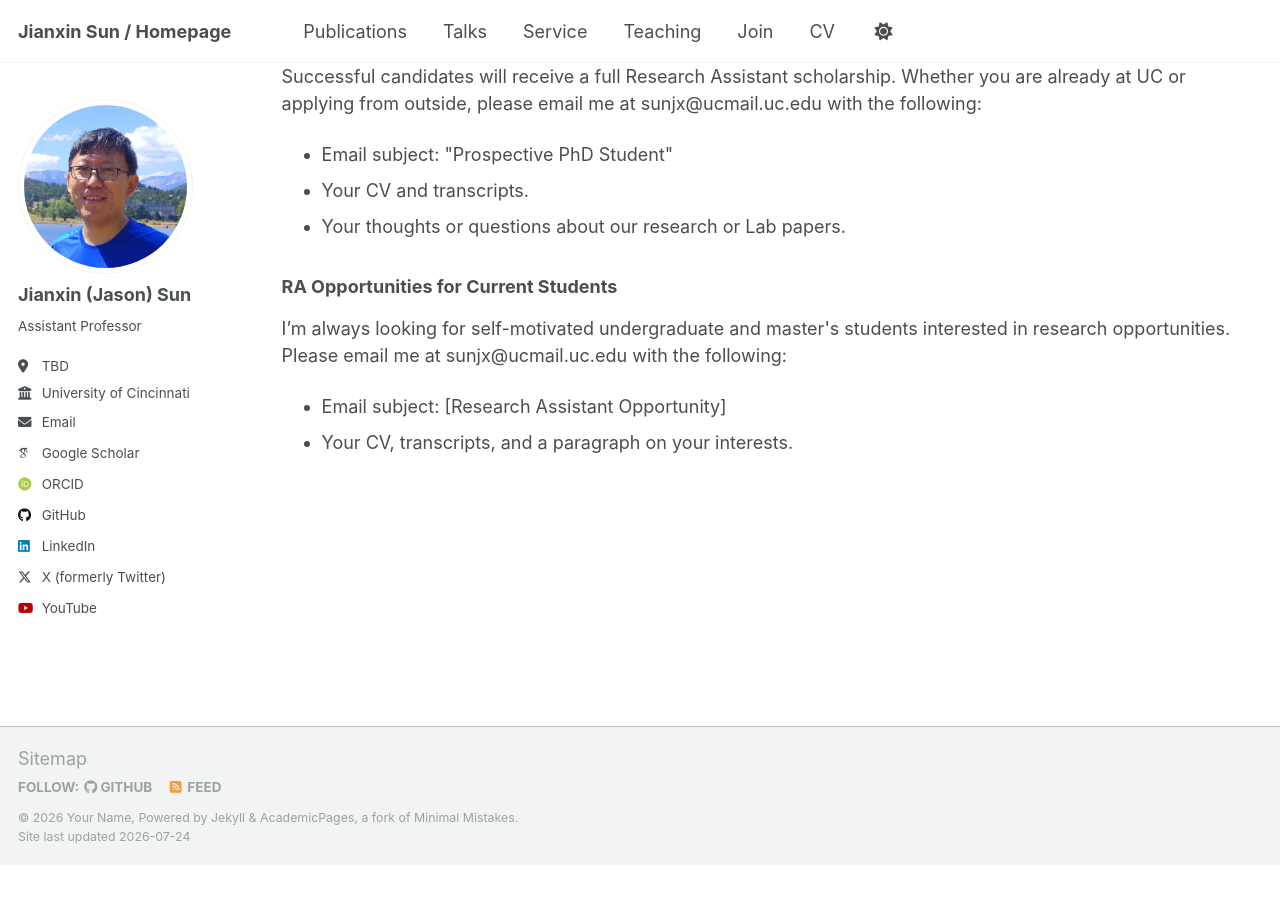
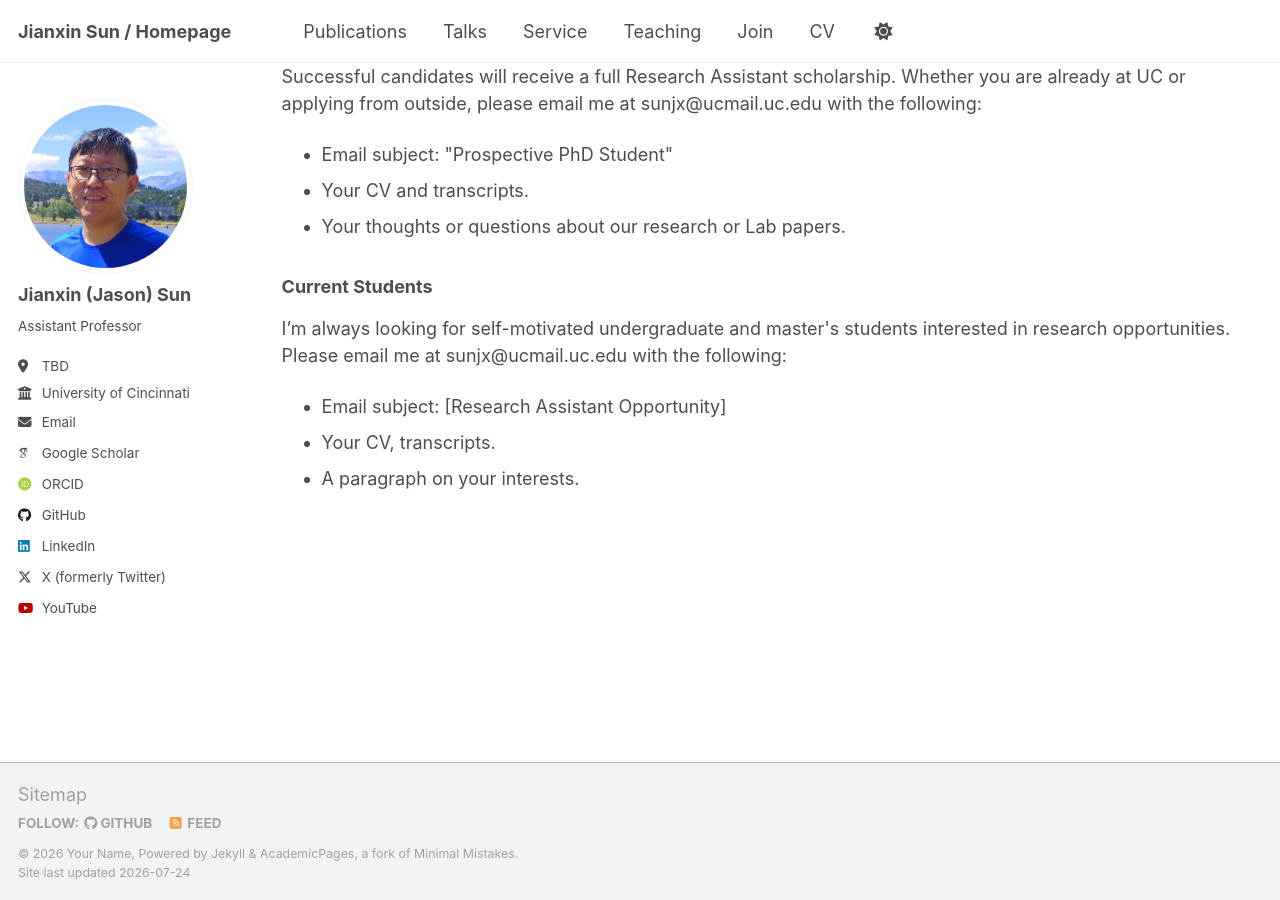
Before and after one commit to sunjianxin/sunjianxin.github.io, a Jekyll site: the page built from _pages/join.html, in a window 1280 px wide and 900 px high, scrolled down 612 px. Built offline with Jekyll 4.4.1, drawn with Linux system fonts in a browser that asks for light colours; some web fonts are replaced; before the commit the page ends 1476 px from its top, so only the background shows below that.

Commit message:
Update join.html

```diff
--- a/_pages/join.html
+++ b/_pages/join.html
@@ -32,11 +32,12 @@ author_profile: true
   <li> Your CV and transcripts. </li>
   <li> Your thoughts or questions about our research or Lab papers. </li>
 </ul>
-<h3>RA Opportunities for Current Students</h3>
+<h3>Current Students</h3>
 <p>I’m always looking for self-motivated undergraduate and master's students interested in research opportunities. Please email me at sunjx@ucmail.uc.edu with the following:</p>
 <ul>
   <li> Email subject: [Research Assistant Opportunity] </li>
-  <li> Your CV, transcripts, and a paragraph on your interests. </li>
+  <li> Your CV, transcripts. </li>
+  <li> A paragraph on your interests. </li>
 </ul>
 
 <!-- {% include base_path %}
```
